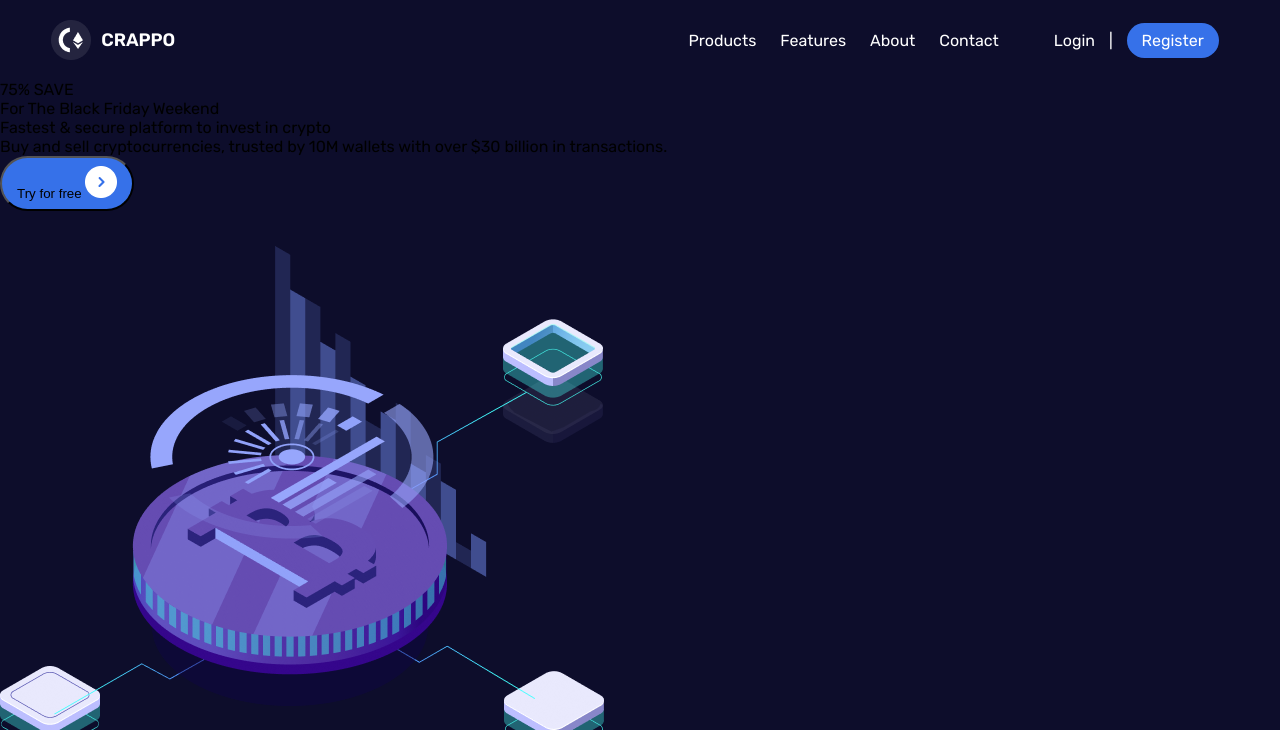
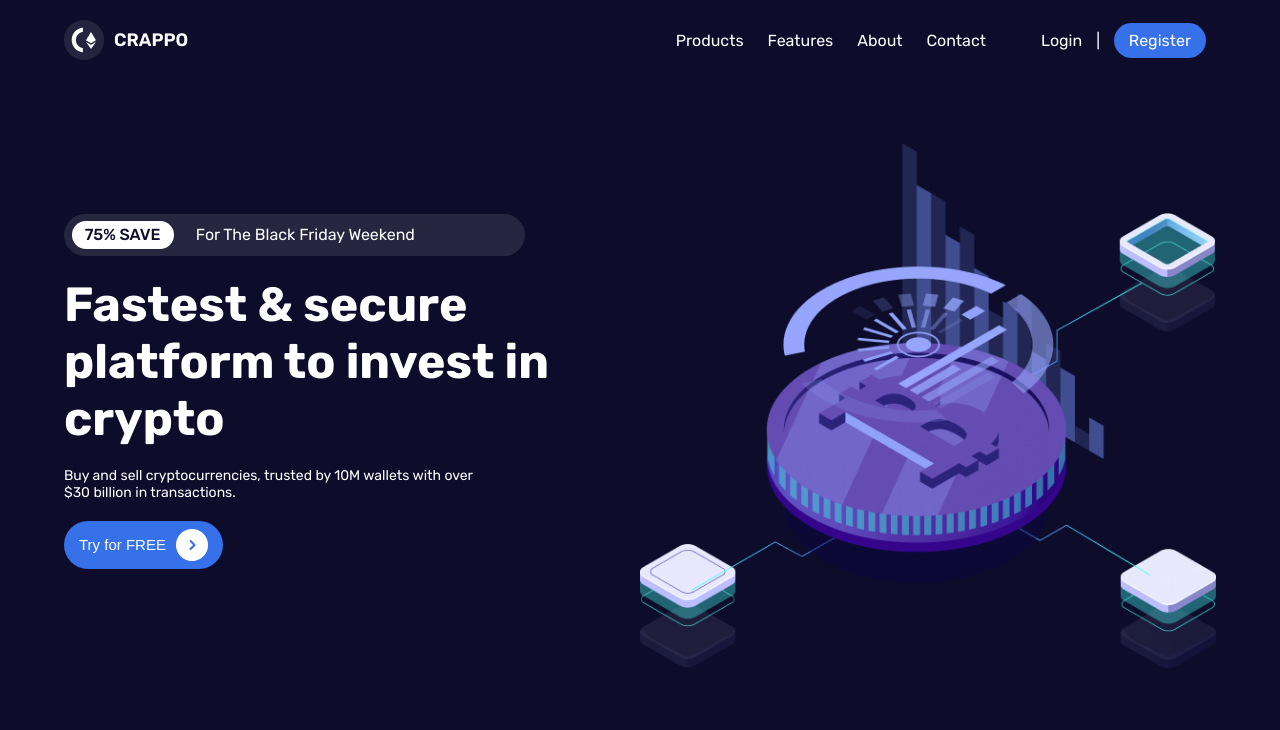
Before and after one commit to Linktoyinka/crappo, a plain HTML site: page index.html in a window 1280 px wide. Shown: the top 730 px of the page. Drawn offline with Linux system fonts and the light colour scheme.

Commit message:
hero completed

```diff
--- a/index.css
+++ b/index.css
@@ -9,6 +9,19 @@
 :root {
     --primary-color: #0D0D2B;
     --btn-color: #3671E9;
+    --grey-color: rgba(255, 255, 255, 0.1);
+}
+
+h1 {
+    color: white;
+    font-size: 48px;
+    font-weight: 700;
+}
+
+h6 {
+    font-size: 14px;
+    font-weight: 400;
+    color: white;
 }
 
 body {
@@ -20,7 +33,7 @@ body {
 header {
     display: flex;
     justify-content: space-between;
-    padding: 20px 4%;
+    padding: 20px 5%;
     align-items: center;
 }
 
@@ -65,4 +78,75 @@ header li {
     background-color: var(--btn-color);
     border-radius: 35px;
     padding: 8px 15px;
+    color: white;
+    cursor: pointer;
+    border: 0;
 }
+
+.btn-2 {
+    font-weight: 500;
+    font-size: 15px;
+}
+
+section {
+    padding: 30px 5%;
+}
+
+/* hero */
+
+.hero {
+    display: flex;
+    align-items: center;
+    justify-content: space-between;
+}
+
+.hero .left, .hero .right {
+    width: 50%;
+}
+
+.hero .left p{
+    width: 80%;
+    background-color:var(--grey-color);
+    padding: 2%;
+    border-radius: 25px;
+}
+
+.hero .left .save{
+    background-color: white;
+    padding: 1% 3%;
+    border-radius: 25px;
+    margin-left: -4px;
+    color: var(--primary-color);
+    font-size: 16px;
+    font-weight: 500;
+}
+
+.hero .left span{
+    padding: 1% 3%;
+    border-radius: 25px;
+    margin-left: 5px;
+    color: white;
+    font-size: 16px;
+    font-weight: 400;
+}
+
+.hero .left h1, .hero .left h6 {
+    margin: 20px 0;
+}
+
+.hero .left h6 {
+    width: 75%
+}
+
+.hero .right img {
+    width: 100%;
+}
+
+.left button {
+    display: flex;
+    align-items: center;
+}
+
+.left button img {
+    margin-left: 10px;
+}
--- a/index.html
+++ b/index.html
@@ -34,24 +34,20 @@
     </header>
 
     <!-- section -->
-    <section>
+    <section class="hero">
+
         <div class="left">
-            <div>
-                <p>
-                    75% SAVE
-                </p>
-                <p>
-                    For The Black Friday Weekend
-                </p>
+            <p>
+                <span class="save">75% SAVE</span> <span>For The Black Friday Weekend</span>
+            </p>
+            <h1>
+                Fastest & secure platform to invest in crypto
+            </h1>
+            <h6>
+                Buy and sell cryptocurrencies, trusted by 10M wallets with over $30 billion in transactions.
+            </h6>
+            <button class="btn btn-2" >Try for FREE <img src="images/Arrow Right.png" alt=""></button>
 
-                <p>
-                    Fastest & secure platform to invest in crypto
-                </p>
-                <p>
-                    Buy and sell cryptocurrencies, trusted by 10M wallets with over $30 billion in transactions.
-                </p>
-                <button class="btn" >Try for free <img src="images/Arrow Right.png" alt=""></button>
-            </div>
         </div>
         <div class="right">
             <img src="images/Illustration.png" alt="Illustration">
```
